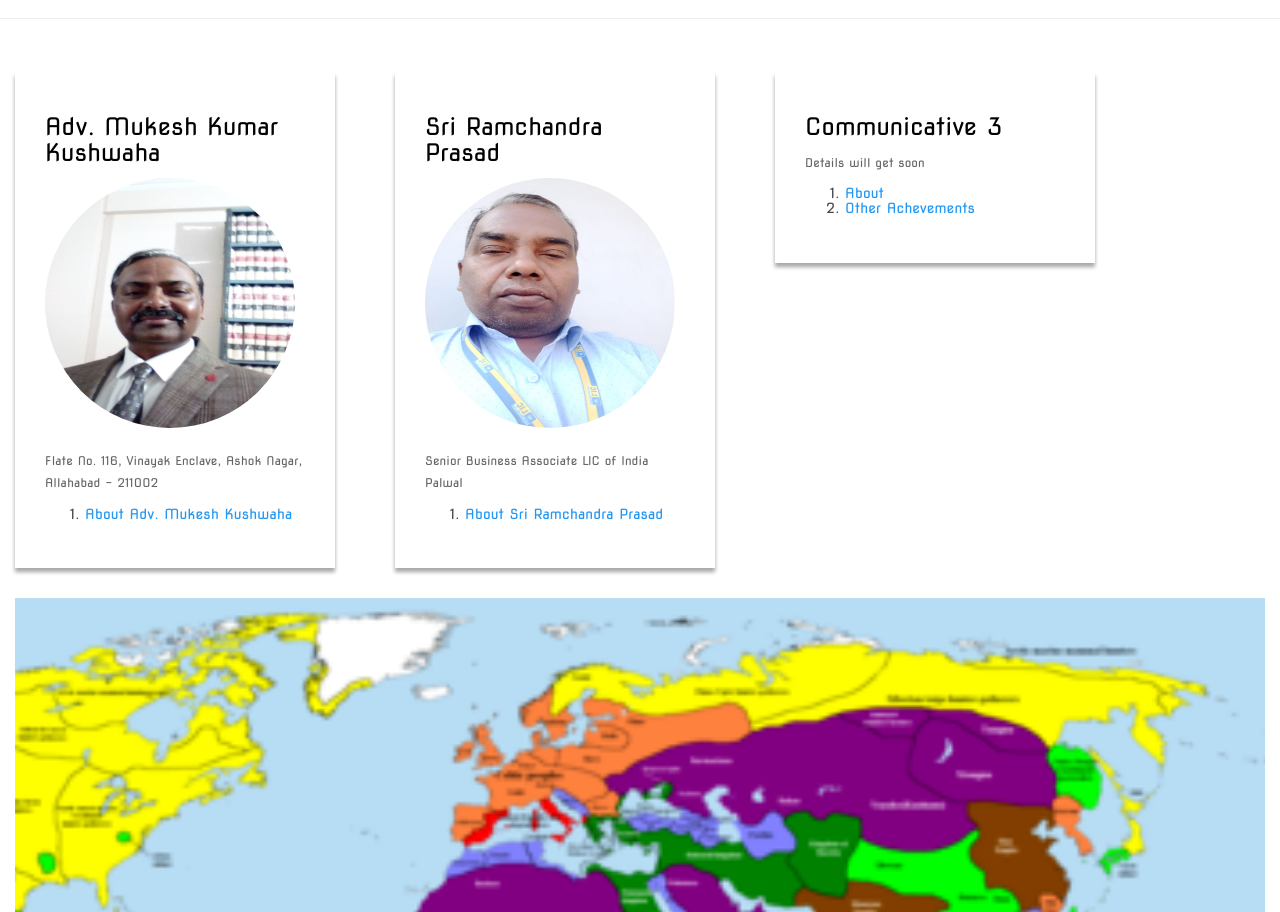
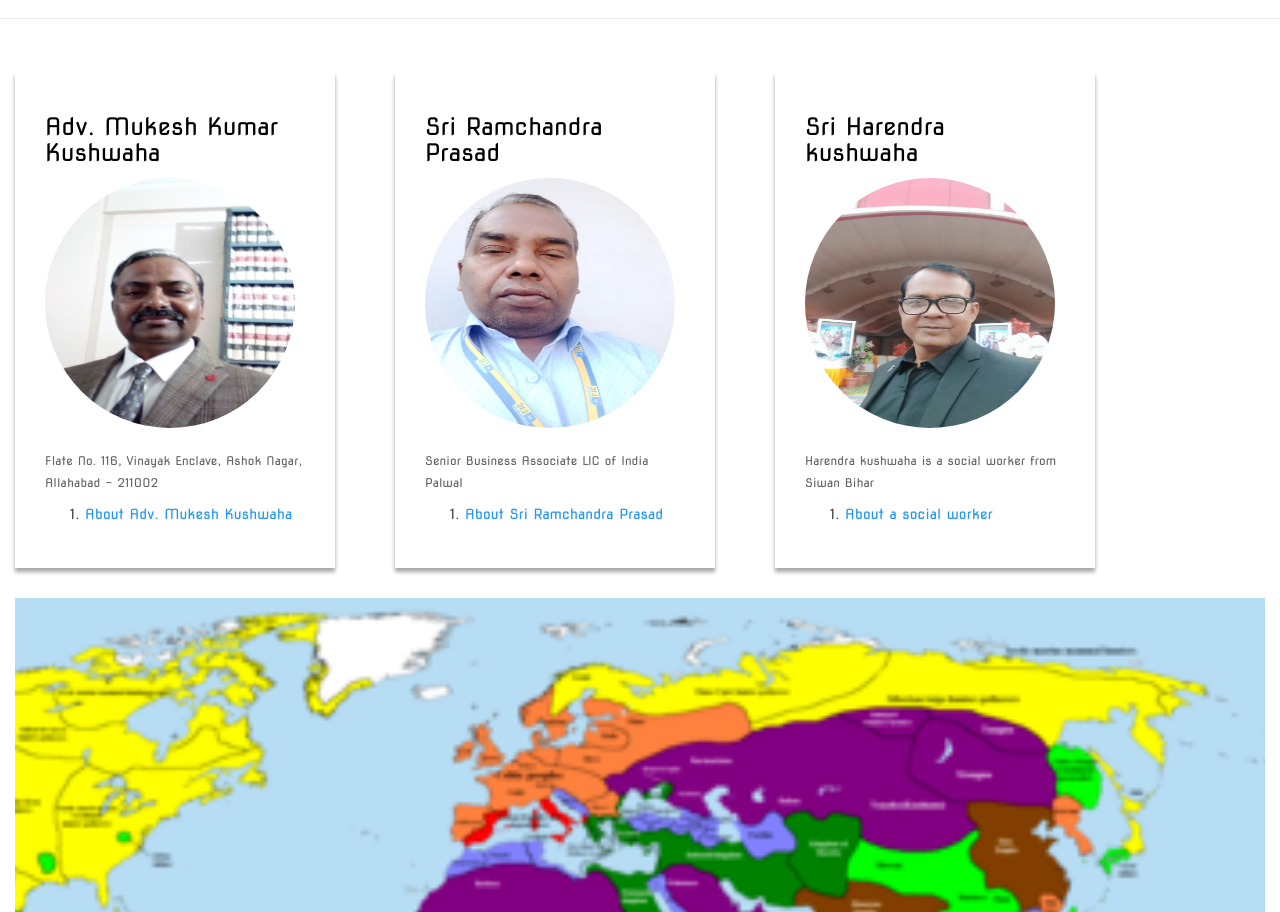
Before and after one commit to gsscentral/gsscentral.github.io, a plain HTML site: page index.html in a window 1280 px wide. Shown: the part 5159-6071 px from the top of the page. Drawn offline with Linux system fonts and the light colour scheme; a script that the page names is missing.

Commit message:
harendra update

```diff
--- a/index.html
+++ b/index.html
@@ -751,8 +751,8 @@
 						    <p class="small-text"><img class="com_pic_details img-circle img-responsive" title="Senior Business Associate LIC of India Palwal" src="./images/Ramchandra_ji_pics.png"> <br />Senior Business Associate LIC of India Palwal<br> <h6><ol><li><a href="./images/About_Ramchandra.png" target="_blank">About Sri Ramchandra Prasad</a></li></ol></h6></p>
 						 </div>
 						 <div class="col-xs-8 col-md-offset-2 col-md-8 col-md-offset-2 col-lg-offset-4 col-lg-4 col-lg-offset-4 box box-slim">
-						     <h4><span>Communicative 3</span></h4>
-						    <p class="small-text">Details will get soon<br><h6><ol><li><a href="#" target="_blank">About</a></li><li><a href="#" target="_blank">Other Achevements</a></li></ol></h6></p>
+						     <h4><span>Sri Harendra kushwaha</span></h4>
+							 <p class="small-text"><img class="com_pic_details img-circle img-responsive" title="Electrical Diploma" src="./images/Hardev_BioData_Pics.jpeg"> <br />Harendra kushwaha is a social worker from Siwan Bihar <br> <h6><ol><li><a href="https://hindimein.net/2021/05/social-work-kya-hai-hindi/" target="_blank">About a social worker</a></li></ol></h6></p>
 						</div>
 
 				 </article>
```
Also changed, not shown: images/Hardev_BioData_Pics.jpeg (added).
